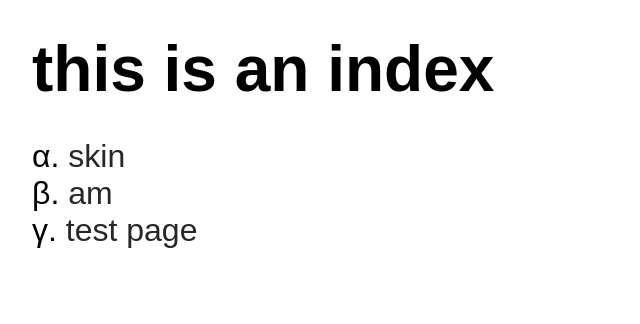
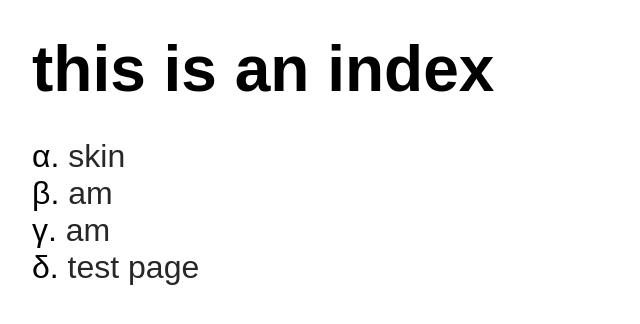
Before and after one commit to juli01100001/demos, a plain HTML site: page index.html in a window 1280 px wide. Shown: the whole page, without its empty margins (0-640 px from the left). Drawn offline with nearby package versions, Linux system fonts and the light colour scheme.

Commit message:
update index

```diff
--- a/index.html
+++ b/index.html
@@ -74,6 +74,7 @@
             </a> -->
             <li><a href="./skin/index.html">skin</a></li>
             <li><a href="./am/index.html">am</a></li>
+             <li><a href="./dm/index.html">am</a></li>
             <li><a href="test.html">test page</a></li>
         </ul>
     </section>
```
